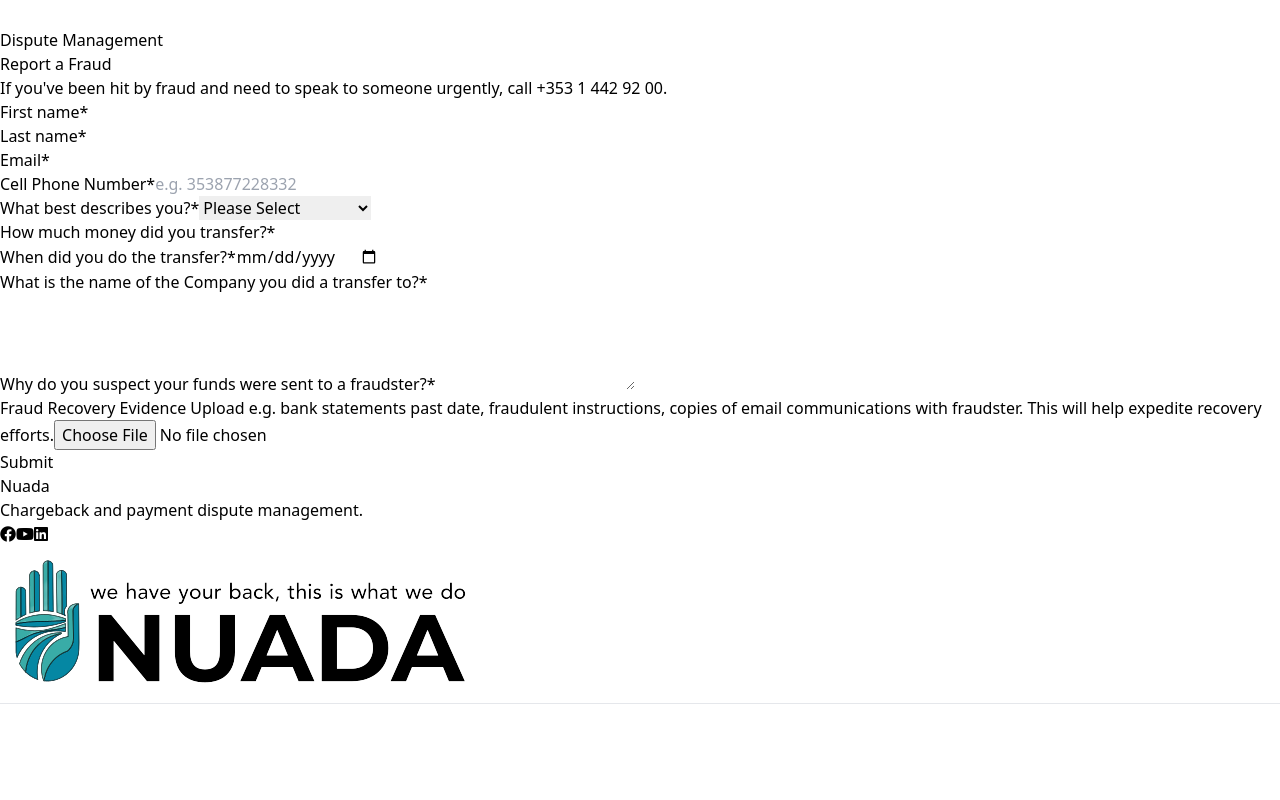
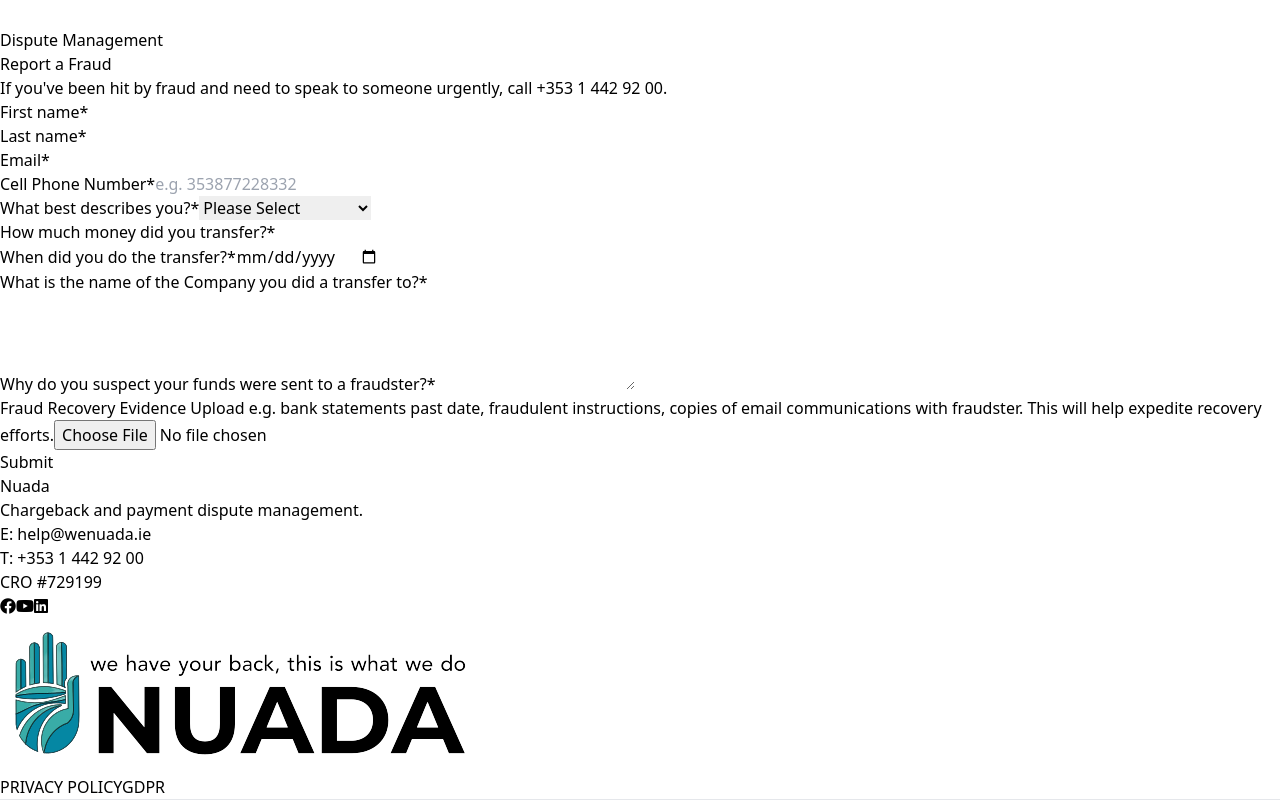
Before and after one commit to KSK-max/Nuada, a React (Vite) app in the folder Annas-New-Website/: page /#/ in a window 1280 px wide. Shown: the part 4761-5561 px from the top of the page. Before the commit the page ends 5465 px from the top, so only its background shows below. Built offline with nearby package versions, Linux system fonts and the light colour scheme; what @material-tailwind/react would draw is missing.

Commit message:
feat: update footer content

```diff
--- a/Annas-New-Website/src/widgets/layout/Footer.jsx
+++ b/Annas-New-Website/src/widgets/layout/Footer.jsx
@@ -1,9 +1,8 @@
 import PropTypes from "prop-types";
 import { Typography, IconButton } from "@material-tailwind/react";
+import { HashLink } from "react-router-hash-link";
 
-const year = new Date().getFullYear();
-
-export function Footer({ title, description, socials, menus, copyright }) {
+export function Footer({ title, description, socials }) {
   return (
     <footer className="relative bg-primary-blue px-4 pb-6 pt-8">
       <div className="container mx-auto">
@@ -14,6 +13,12 @@
             </Typography>
             <Typography className="font-normal text-gray-100">
               {description}
+              <br />
+              E: help@wenuada.ie
+              <br />
+              T: +353 1 442 92 00
+              <br />
+              CRO #729199
             </Typography>
             <div className="mx-auto mb-8 mt-6 flex justify-center gap-2 md:mb-0 lg:justify-start">
               {socials.map(({ color, name, path }) => (
@@ -32,13 +37,17 @@
               ))}
             </div>
           </div>
-          <div className="mx-auto mt-12 flex w-full items-center justify-center lg:mt-0">
+          <div className="mx-auto mt-12 flex w-full flex-col items-center justify-center lg:mt-0">
             <div className="rounded-2xl bg-white">
               <img src="/img/logo-big.png" alt="logo" />
             </div>
+            <div className="mt-4 flex gap-8 text-sm text-white">
+              <HashLink to="/privacy-policy#top">PRIVACY POLICY</HashLink>
+              <HashLink to="/gdpr#top">GDPR</HashLink>
+            </div>
           </div>
         </div>
-        <hr className="my-6 border-gray-300" />
+        <hr className="my-2 border-gray-300" />
       </div>
     </footer>
   );
```
